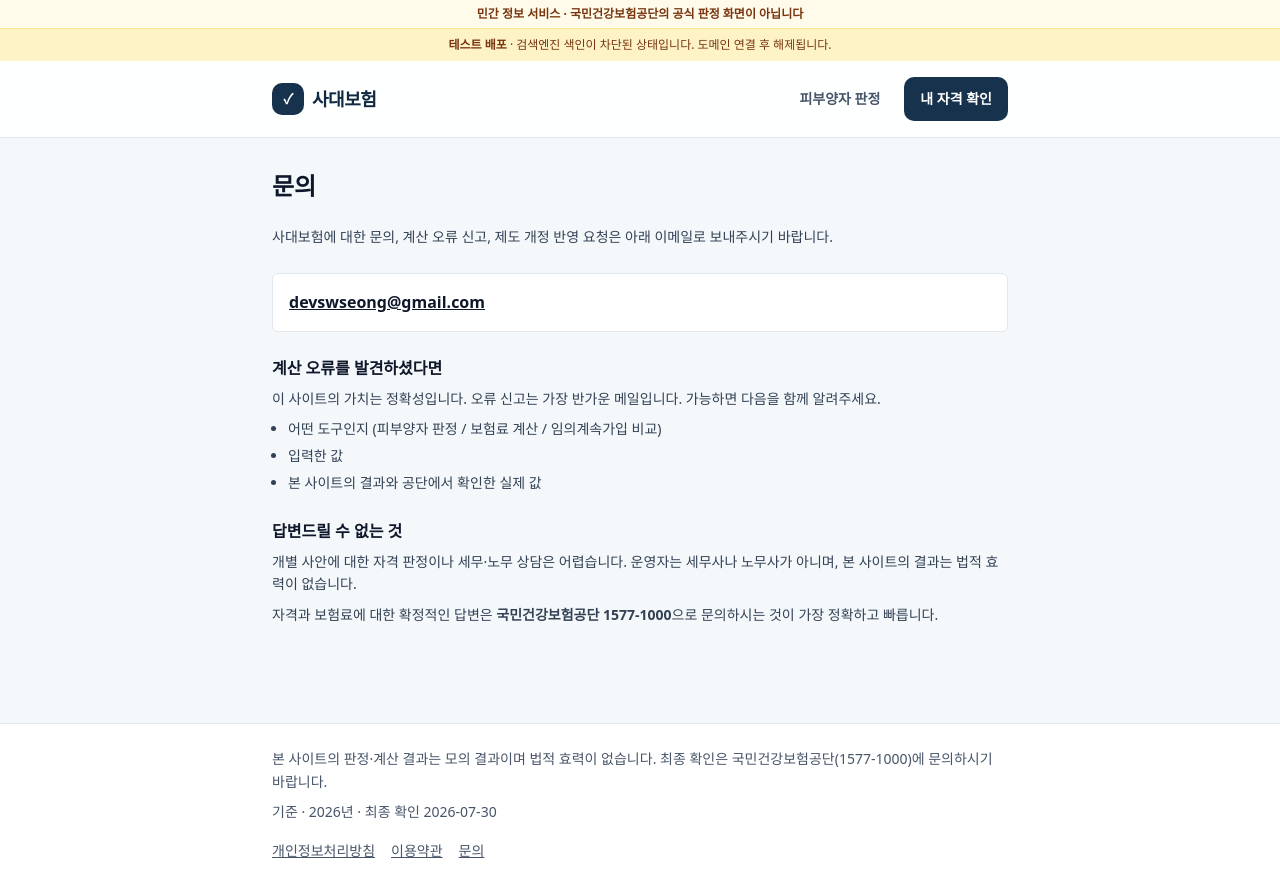
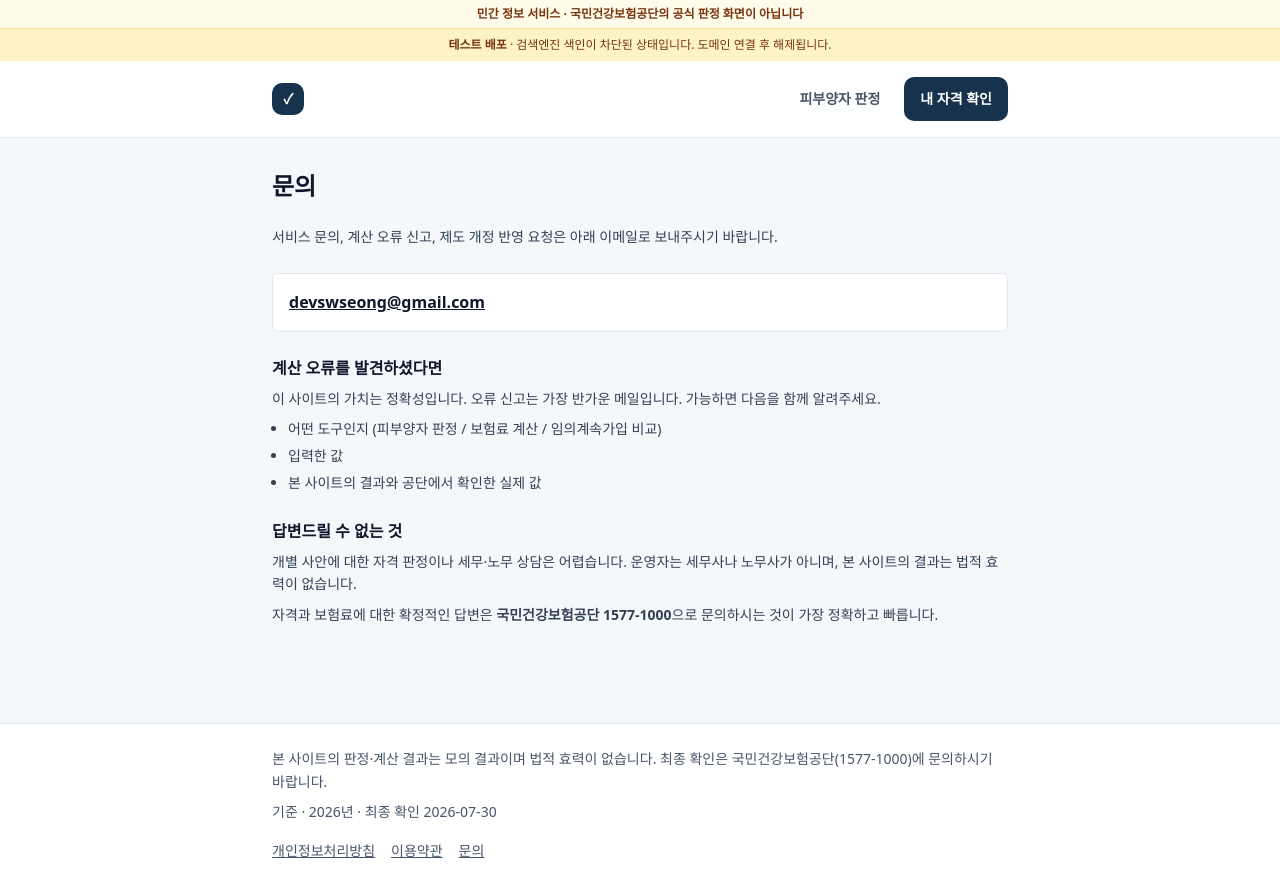
Before and after one commit to Seongseokwon/gijuncheck, a Next.js app: page /contact in a window 1280 px wide. Built offline with nearby package versions, Linux system fonts and the light colour scheme; no server answers.

Commit message:
chore: remove provisional service name from metadata

```diff
--- a/package.json
+++ b/package.json
@@ -2,7 +2,7 @@
   "name": "sabohum",
   "version": "0.1.0",
   "private": true,
-  "description": "사대보험 — 소득이 바뀔 때 내 사회보험이 어떻게 바뀌는지 판정해주는 도구",
+  "description": "건강보험 피부양자 자격을 관계·소득·재산 기준으로 확인하는 도구",
   "engines": {
     "node": ">=20.9.0"
   },
--- a/src/app/contact/page.tsx
+++ b/src/app/contact/page.tsx
@@ -1,6 +1,5 @@
 import type { Metadata } from 'next';
 import { ROUTES } from '@/lib/routes';
-import { SITE } from '@/lib/site';
 
 export const metadata: Metadata = {
   title: ROUTES.contact.label,
@@ -18,8 +17,8 @@ export default function Page() {
       </h1>
 
       <p>
-        {SITE.name}에 대한 문의, 계산 오류 신고, 제도 개정 반영 요청은 아래
-        이메일로 보내주시기 바랍니다.
+        서비스 문의, 계산 오류 신고, 제도 개정 반영 요청은 아래 이메일로
+        보내주시기 바랍니다.
       </p>
 
       <p className="rounded-md border border-slate-200 bg-white p-4">
--- a/src/app/layout.tsx
+++ b/src/app/layout.tsx
@@ -16,16 +16,12 @@ const NAV_LABEL: Record<(typeof TOOL_KEYS)[number], string> = {
 
 export const metadata: Metadata = {
   metadataBase: new URL(SITE.url),
-  title: {
-    default: `${SITE.name} — 피부양자 자격부터 보험료까지 자동 판정`,
-    template: `%s | ${SITE.name}`,
-  },
+  title: '건강보험 피부양자 자격 확인 — 관계·소득·재산 기준',
   description: SITE.description,
 
   openGraph: {
     type: 'website',
     locale: 'ko_KR',
-    siteName: SITE.name,
     // 정적 export 라 ImageResponse(런타임 생성)를 쓸 수 없다.
     // public/og.png 를 미리 만들어 두고 참조한다.
     images: [
@@ -33,7 +29,7 @@ export const metadata: Metadata = {
         url: '/og.png',
         width: 1200,
         height: 630,
-        alt: `${SITE.name} — ${SITE.description}`,
+        alt: SITE.description,
       },
     ],
   },
@@ -82,6 +78,7 @@ export default function RootLayout({
           <div className="mx-auto flex max-w-3xl items-center justify-between gap-6 px-4 py-4">
             <a
               href={ROUTES.home.path}
+              aria-label="홈"
               className="inline-flex items-center gap-2 text-lg font-extrabold tracking-tight text-brand-950"
             >
               <span
@@ -90,7 +87,6 @@ export default function RootLayout({
               >
                 ✓
               </span>
-              {SITE.name}
             </a>
             <nav className="hidden items-center gap-6 text-sm font-semibold text-slate-600 sm:flex">
               {TOOL_KEYS.filter((k) => ROUTES[k].ready).map((k) => (
--- a/src/app/privacy/page.tsx
+++ b/src/app/privacy/page.tsx
@@ -23,7 +23,7 @@ export default function Page() {
           1. 수집하는 개인정보
         </h2>
         <p>
-          {SITE.name}은 <strong>회원가입 절차가 없으며, 이용자를 식별할 수 있는
+          본 서비스는 <strong>회원가입 절차가 없으며, 이용자를 식별할 수 있는
           개인정보를 수집하지 않습니다.</strong>
         </p>
         <p>
--- a/src/app/terms/page.tsx
+++ b/src/app/terms/page.tsx
@@ -20,9 +20,9 @@ export default function Page() {
           1. 서비스의 성격
         </h2>
         <p>
-          {SITE.name}은 건강보험 피부양자 자격, 지역가입자 보험료, 임의계속가입
-          등에 관한 <strong>모의 판정 및 모의 계산</strong> 도구를 무료로
-          제공합니다.
+          본 서비스는 건강보험 피부양자 자격, 지역가입자 보험료,
+          임의계속가입 등에 관한 <strong>모의 판정 및 모의 계산</strong> 도구를
+          무료로 제공합니다.
         </p>
       </section>
 
--- a/src/components/guide.tsx
+++ b/src/components/guide.tsx
@@ -49,7 +49,6 @@ export function guideJsonLd({
         mainEntityOfPage: { '@type': 'WebPage', '@id': url },
         datePublished: published,
         dateModified: SITE.lastVerified,
-        publisher: { '@type': 'Organization', name: SITE.name },
         inLanguage: 'ko',
       },
       {
--- a/src/lib/site.ts
+++ b/src/lib/site.ts
@@ -27,8 +27,6 @@ const PRODUCTION_URL = 'https://xn--vk1bu2qt3cr52a.kr';
 const override = process.env.NEXT_PUBLIC_SITE_URL?.trim();
 
 export const SITE = {
-  name: '사대보험',
-
   url: override || PRODUCTION_URL,
 
   /**
```
